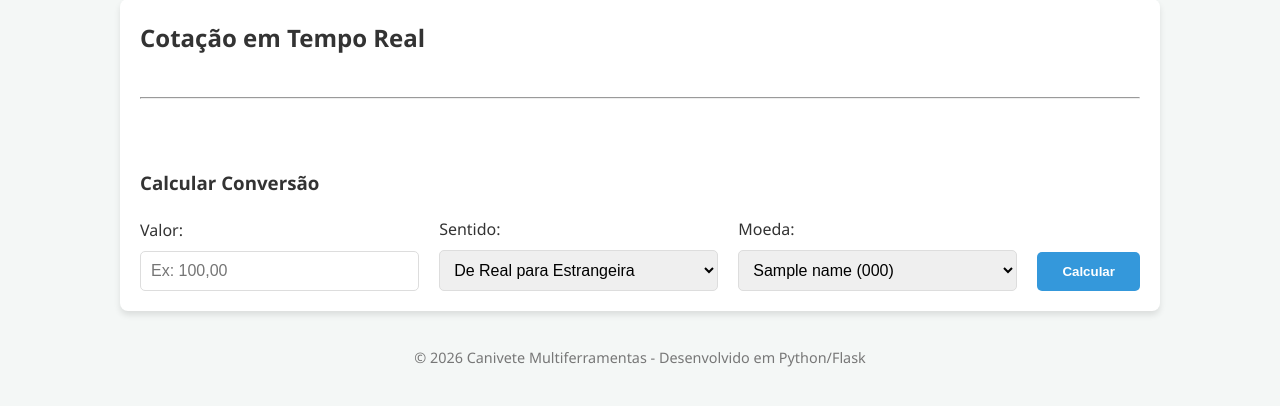
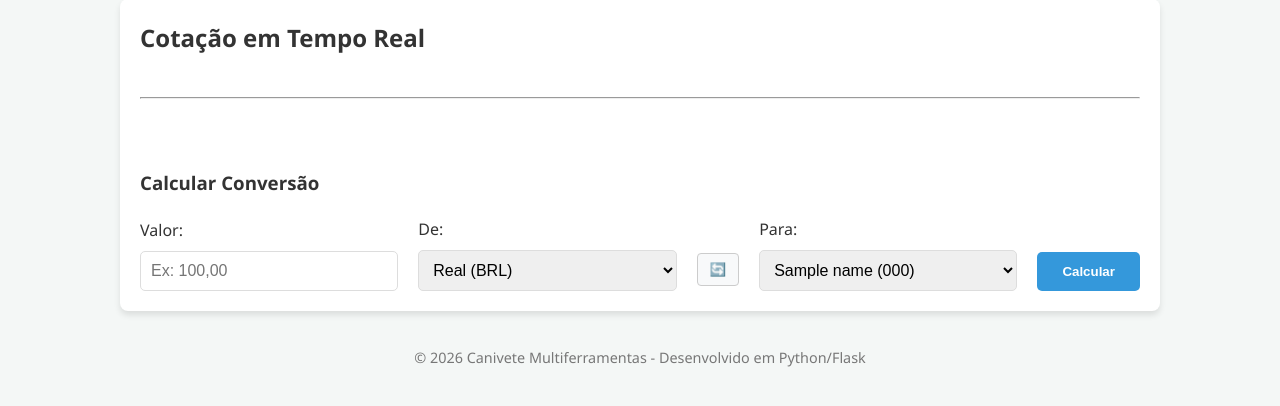
Before and after one commit to JosePolak/canivete, a Flask app: page / in a window 1280 px wide. Shown: the part 127-533 px from the top of the page. Run offline with Flask 3, Linux system fonts and the light colour scheme; a database or web service that is not in the repository returns one stand-in record (values such as "Sample title"); data that the repository does not hold is empty.

Commit message:
feat: Conversor moedas: implementação de  cálculo any-to-any

```diff
--- a/app.py
+++ b/app.py
@@ -14,18 +14,16 @@ SIMBOLOS = {
     "CAD": "C$",
     "JPY": "¥",
     "CHF": "Fr",
+    "BRL": "R$",
 }
 
-# Configura o padrão brasileiro para números e moedas
 try:
     locale.setlocale(locale.LC_ALL, "pt_BR.UTF-8")
 except Exception:
-    # Caso locale não esteja instalado, usa o padrão
     locale.setlocale(locale.LC_ALL, "")
 
 
 def buscar_dados_api():
-    """Função auxiliar para evitar repetição de código"""
     moedas_busca = "USD-BRL,EUR-BRL,BTC-BRL,GBP-BRL,ARS-BRL,CAD-BRL,JPY-BRL,CHF-BRL"
     url = f"https://economia.awesomeapi.com.br/last/{moedas_busca}"
     dados = requests.get(url).json()
@@ -33,10 +31,8 @@ def buscar_dados_api():
     lista_topo = []
     lista_completa = []
 
-    for chave, info in dados.items():
+    for _, info in dados.items():
         valor_venda = float(info["bid"])
-
-        # Formata o valor com separador de milhar (.) e decimal (,)
         valor_formatado = locale.format_string("%.2f", valor_venda, grouping=True)
 
         moeda_obj = {
@@ -45,13 +41,11 @@ def buscar_dados_api():
             "valor_num": valor_venda,
             "codigo": info["code"],
         }
-
         lista_completa.append(moeda_obj)
         if info["code"] in ["USD", "EUR", "BTC"]:
             lista_topo.append(moeda_obj)
 
-    lista_completa = sorted(lista_completa, key=lambda x: x["nome"])
-    return lista_topo, lista_completa
+    return lista_topo, sorted(lista_completa, key=lambda x: x["nome"])
 
 
 @app.route("/")
@@ -62,46 +56,58 @@ def home():
 
 @app.route("/converter", methods=["POST"])
 def converter():
-    # 1. Captura e separa os dados enviados
-    moeda_info = request.form.get("moeda_data", "1|Moeda|BRL")
-    preco_moeda, nome_moeda, codigo_moeda = moeda_info.split("|")
-    preco_moeda = float(preco_moeda)
+    # 1. Captura Moeda de Origem
+    origem_raw = request.form.get("moeda_origem", "1.0|Real|BRL")
+    v_origem, n_origem, c_origem = origem_raw.split("|")
+    v_origem = float(v_origem)
 
-    valor_input = float(request.form.get("valor", 0))
-    direcao = request.form.get("direcao")
+    # 2. Captura Moeda de Destino
+    destino_raw = request.form.get("moeda_destino", "1.0|Real|BRL")
+    v_destino, n_destino, c_destino = destino_raw.split("|")
+    v_destino = float(v_destino)
 
-    # 2. Busca o símbolo (usa $ como padrão se não encontrar no dicionário)
-    simbolo = SIMBOLOS.get(codigo_moeda, "$")
+    # 3. Captura Valor
+    try:
+        valor_raw = request.form.get("valor", "0")
+        valor_input = float(valor_raw) if valor_raw.strip() else 0.0
+    except ValueError:
+        valor_input = 0.0
 
-    # 3. Formatação Brasileira (Locale)
-    val_in_fmt = locale.format_string("%.2f", valor_input, grouping=True)
+    # 4. Lógica de Conversão (Arbitragem via Real)
+    # Primeiro: converte o valor de entrada para Reais
+    valor_em_reais = valor_input * v_origem
+    # Segundo: converte de Reais para a moeda de destino
+    resultado_num = valor_em_reais / v_destino
 
-    if direcao == "brl_to_ext":
-        res_num = valor_input / preco_moeda
-        res_fmt = locale.format_string(
-            "%.8f" if codigo_moeda == "BTC" else "%.2f", res_num, grouping=True
-        )
+    # 5. Formatação de Símbolos e Mensagem
+    s_origem = SIMBOLOS.get(c_origem, "$")
+    s_destino = SIMBOLOS.get(c_destino, "$")
 
-        msg = f"Com R$ {val_in_fmt} (Real), você compra {simbolo} {res_fmt} ({nome_moeda.title()})."
-    else:
-        res_num = valor_input * preco_moeda
-        res_fmt = locale.format_string("%.2f", res_num, grouping=True)
+    fmt_in = "%.8f" if c_origem == "BTC" else "%.2f"
+    fmt_out = "%.8f" if c_destino == "BTC" else "%.2f"
 
-        # Formata a entrada (moeda estrangeira) - 8 casas se for BTC
-        val_in_fmt_ajustado = locale.format_string(
-            "%.8f" if codigo_moeda == "BTC" else "%.2f", valor_input, grouping=True
-        )
+    val_in_fmt = locale.format_string(fmt_in, valor_input, grouping=True)
+    res_out_fmt = locale.format_string(fmt_out, resultado_num, grouping=True)
 
-        msg = f"Para comprar {simbolo} {val_in_fmt_ajustado} ({nome_moeda.title()}), você precisará de R$ {res_fmt} (Real)."
+    msg = f"{s_origem} {val_in_fmt} ({n_origem}) equivalem a {s_destino} {res_out_fmt} ({n_destino})."
 
     topo, todas = buscar_dados_api()
+
+    valor_para_input = locale.format_string("%.2f", valor_input)
+    if c_origem == "BTC":
+        valor_para_input = "{:.8f}".format(valor_input)
+    else:
+        valor_para_input = "{:.2f}".format(valor_input)
 
     return render_template(
         "cotador.html",
         moedas_topo=topo,
         moedas_todas=todas,
-        resultado=True,  # Ativa o box
+        resultado=True,
         mensagem_resultado=msg,
+        valor_post=valor_para_input,  # Resolve as casas decimais após a vírgula
+        moeda_origem_post=c_origem,
+        moeda_destino_post=c_destino,
     )
 
 
--- a/static/css/style.css
+++ b/static/css/style.css
@@ -224,3 +224,25 @@ img {
     border-left: 5px solid var(--accent-color);
     border-radius: 5px;
 }
+
+.input-group-flex {
+    display: flex;
+    align-items: center;
+    gap: 10px;
+    width: 100%;
+}
+
+.input-group-flex select {
+    flex: 1;
+    min-width: 0;
+    /* Isso impede que o select 'esconda' o botão */
+}
+
+.btn-swap {
+    flex-shrink: 0;
+    padding: 8px 12px;
+    background: #f8f9fa;
+    border: 1px solid #ccc;
+    border-radius: 4px;
+    cursor: pointer;
+}
--- /dev/null
+++ b/static/js/cotador.js
@@ -0,0 +1,21 @@
+document.addEventListener('DOMContentLoaded', () => {
+    const btnInverter = document.getElementById('btn-inverter');
+    const selOrigem = document.getElementById('moeda_origem');
+    const selDestino = document.getElementById('moeda_destino');
+    const inputValor = document.getElementById('valor');
+    const form = document.getElementById('form-conversor');
+
+    if (btnInverter && selOrigem && selDestino) {
+        btnInverter.addEventListener('click', () => {
+            // Troca os valores entre os dois seletores
+            const temp = selOrigem.value;
+            selOrigem.value = selDestino.value;
+            selDestino.value = temp;
+
+            // Se tiver valor, calcula automático
+            if (inputValor.value && parseFloat(inputValor.value) > 0) {
+                form.submit();
+            }
+        });
+    }
+});
--- a/templates/base.html
+++ b/templates/base.html
@@ -40,6 +40,8 @@
     </footer>
 
     <script src="{{ url_for('static', filename='js/main.js') }}"></script>
+
+    {% block scripts %}{% endblock %}
 </body>
 
 </html>
--- a/templates/cotador.html
+++ b/templates/cotador.html
@@ -18,28 +18,47 @@
 
 <section class="conversor">
     <h3>Calcular Conversão</h3>
-    <form action="/converter" method="POST" class="form-conversao">
+    <form action="/converter" id="form-conversor" method="POST" class="form-conversao">
+
         <div class="input-group">
             <label for="valor">Valor:</label>
-            <input type="number" step="0.01" name="valor" id="valor" placeholder="Ex: 100,00" required>
+            <input type="number" step="0.01" name="valor" id="valor" placeholder="Ex: 100,00"
+                value="{{ valor_post if valor_post else '' }}" required>
         </div>
 
         <div class="input-group">
-            <label for="direcao">Sentido:</label>
-            <select name="direcao" id="direcao">
-                <option value="brl_to_ext">De Real para Estrangeira</option>
-                <option value="ext_to_brl">De Estrangeira para Real</option>
+            <label for="moeda_origem">De:</label>
+            <select name="moeda_origem" id="moeda_origem">
+                <option value="1.0|Real|BRL" {{ 'selected' if moeda_origem_post=='BRL' }}>
+                    Real (BRL)
+                </option>
+                {% for m in moedas_todas %}
+                <option value="{{ m.valor_num }}|{{ m.nome }}|{{ m.codigo }}" {{ 'selected' if
+                    m.codigo==moeda_origem_post }}>
+                    {{ m.nome }} ({{ m.codigo }})
+                </option>
+                {% endfor %}
             </select>
         </div>
 
+        <div class="swap-container" style="display: flex; align-items: flex-end; padding-bottom: 5px;">
+            <button type="button" id="btn-inverter" class="btn-swap" title="Inverter Moedas">
+                🔄
+            </button>
+        </div>
+
         <div class="input-group">
-            <label for="moeda">Moeda:</label>
-            <select name="moeda_data" id="moeda">
+            <label for="moeda_destino">Para:</label>
+            <select name="moeda_destino" id="moeda_destino">
                 {% for m in moedas_todas %}
-                    <option value="{{ m.valor_num }}|{{ m.nome }}|{{ m.codigo }}">
-                        {{ m.nome }} ({{ m.codigo }})
-                    </option>
+                <option value="{{ m.valor_num }}|{{ m.nome }}|{{ m.codigo }}" {{ 'selected' if
+                    m.codigo==moeda_destino_post or (not moeda_destino_post and m.codigo=='USD' ) }}>
+                    {{ m.nome }} ({{ m.codigo }})
+                </option>
                 {% endfor %}
+                <option value="1.0|Real|BRL" {{ 'selected' if moeda_destino_post=='BRL' }}>
+                    Real (BRL)
+                </option>
             </select>
         </div>
 
@@ -54,3 +73,7 @@
     {% endif %}
 </section>
 {% endblock %}
+
+{% block scripts %}
+<script src="{{ url_for('static', filename='js/cotador.js') }}"></script>
+{% endblock %}
```
